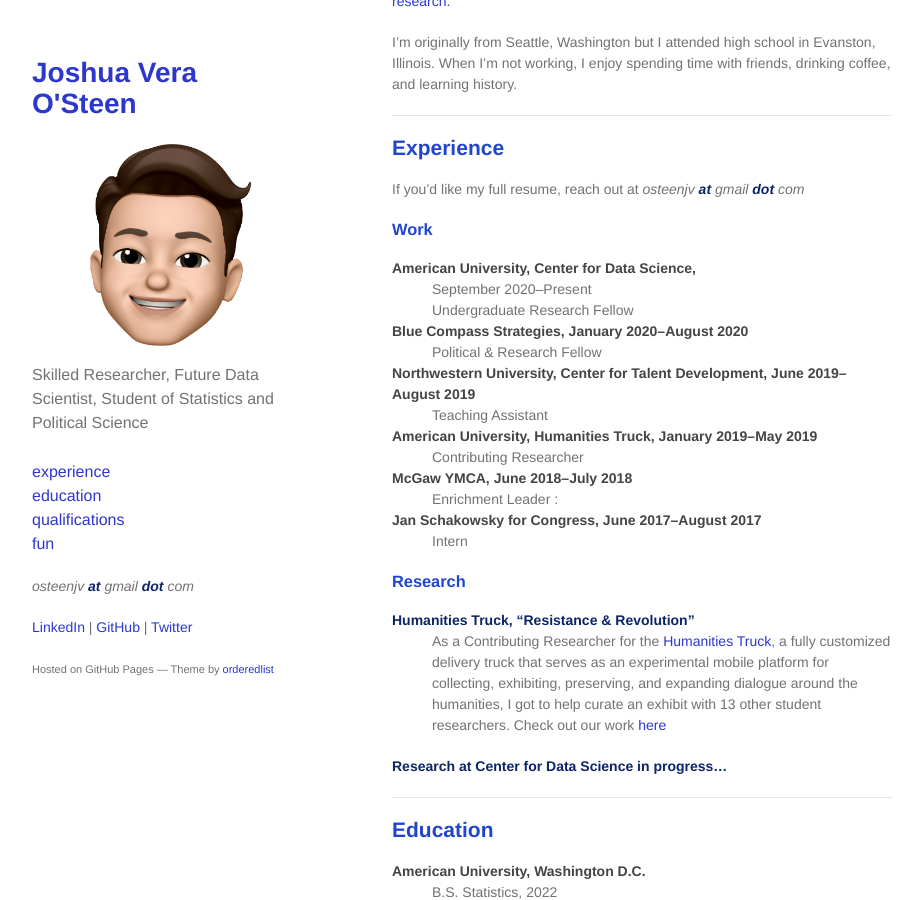
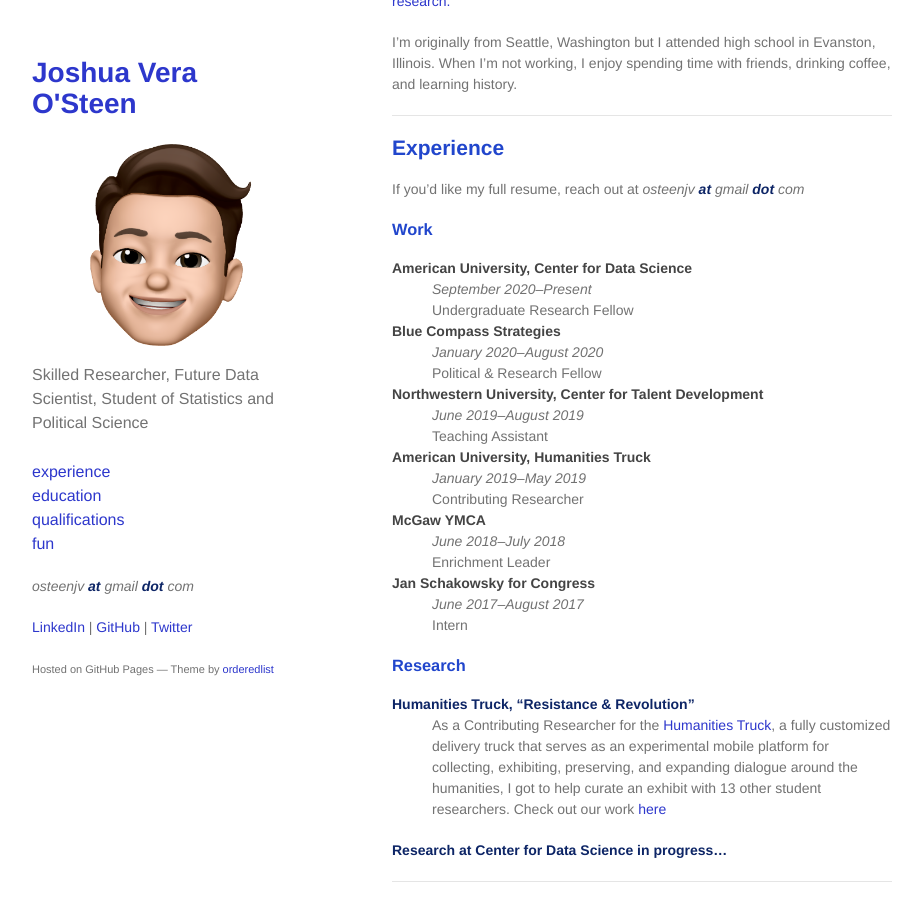
Before and after one commit to JVOsteen/JVOsteen.github.io, a Jekyll site: the page built from index.md, in a window 1280 px wide and 900 px high, scrolled down 339 px. Shown: the whole window, without its empty margins (178-1099 px from the left). Built offline with Jekyll 4.4.1, drawn with Linux system fonts in a browser that asks for light colours; our own code applies the rules of GitHub Pages for plain Markdown files.

```diff
--- a/index.md
+++ b/index.md
@@ -16,23 +16,28 @@ I'm originally from Seattle, Washington but I attended high school in Evanston,
 If you'd like my full resume, reach out at *osteenjv **at** gmail **dot** com*
 
 ### Work
-American University, Center for Data Science,
-: September 2020–Present
+American University, Center for Data Science
+: _September 2020–Present_
 : Undergraduate Research Fellow
 
-Blue Compass Strategies, January 2020–August 2020
+Blue Compass Strategies
+: _January 2020–August 2020_
 : Political & Research Fellow
 
-Northwestern University, Center for Talent Development, June 2019–August 2019
+Northwestern University, Center for Talent Development
+: _June 2019–August 2019_
 : Teaching Assistant
 
-American University, Humanities Truck, January 2019–May 2019
+American University, Humanities Truck
+: _January 2019–May 2019_
 : Contributing Researcher
 
-McGaw YMCA, June 2018–July 2018
-: Enrichment Leader :
+McGaw YMCA
+: _June 2018–July 2018_
+: Enrichment Leader
 
-Jan Schakowsky for Congress, June 2017–August 2017
+Jan Schakowsky for Congress
+: _June 2017–August 2017_
 : Intern
 
 ### Research
```
